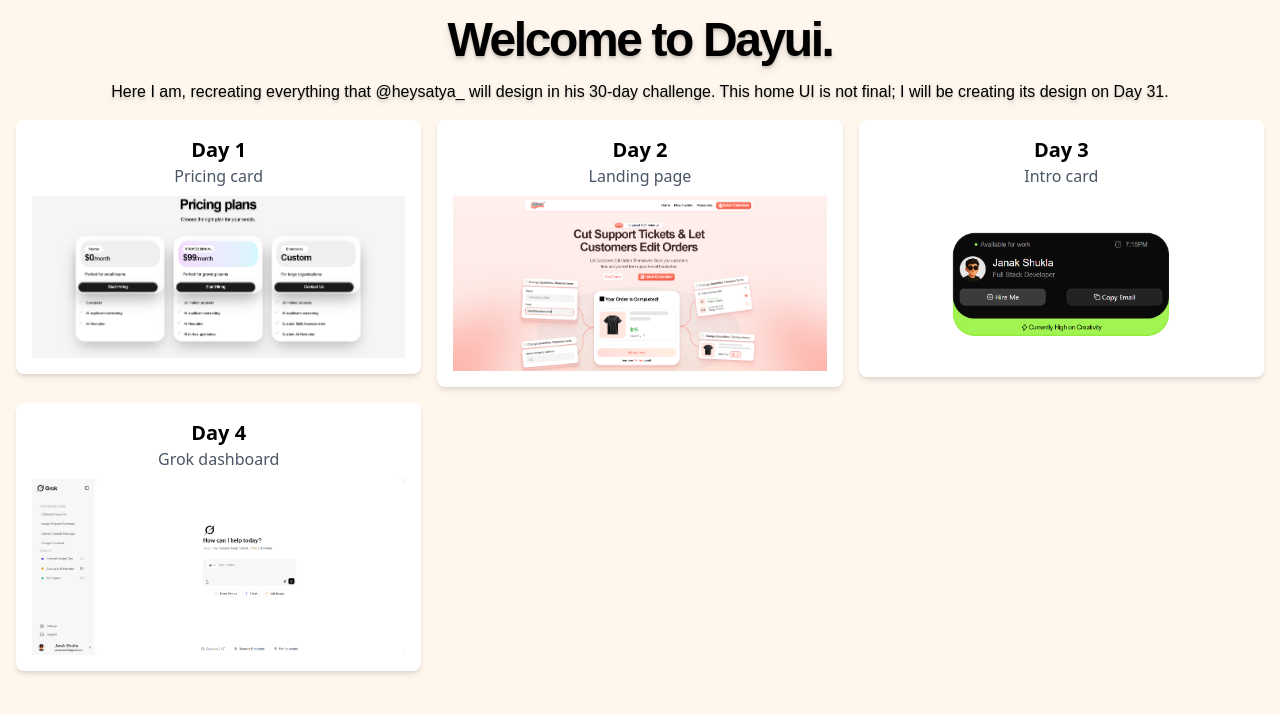
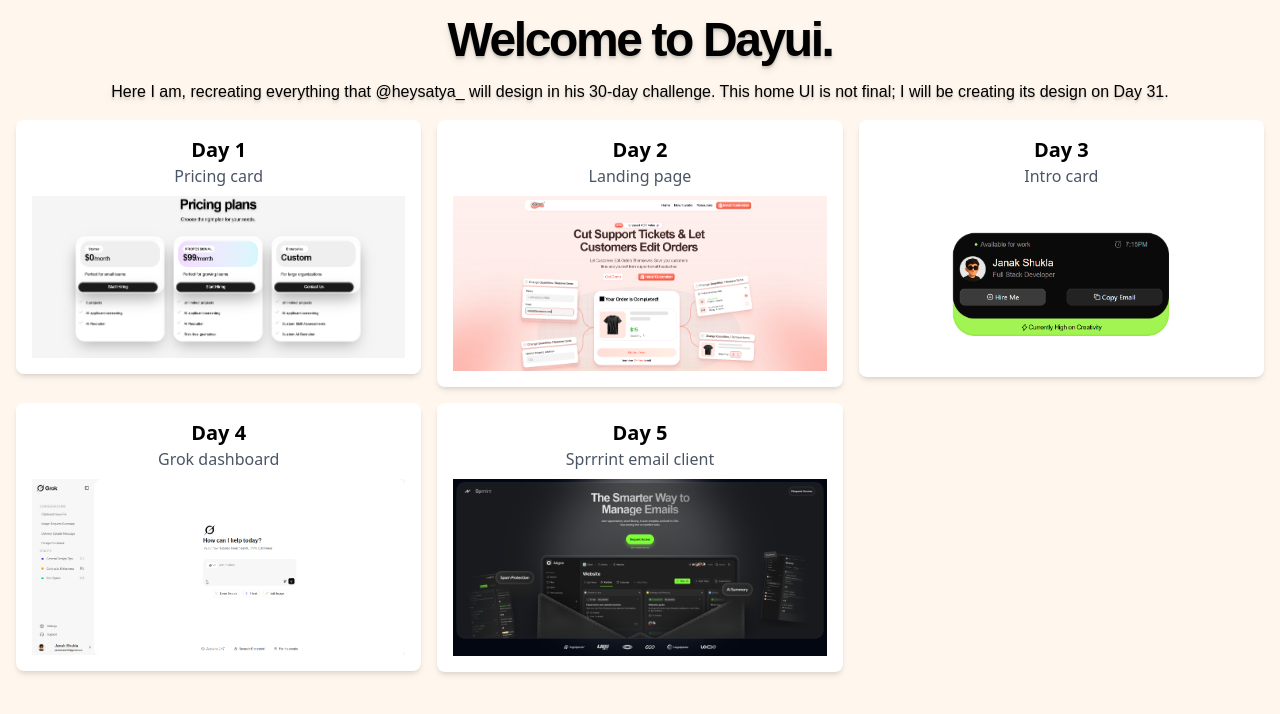
Before and after one commit to janakshukla/Dayui, a React (Vite) app: page / in a window 1280 px wide. Shown: the top 714 px of the page. Built offline with nearby package versions, Linux system fonts and the light colour scheme.

Commit message:
add: include Day 5 entry with title, description, and image in Home component

```diff
--- a/src/Pages/Home.tsx
+++ b/src/Pages/Home.tsx
@@ -3,6 +3,7 @@ import Day1 from "../assets/image.png"
 import Day2 from "../assets/day2/day2.png"
 import Day3 from "../assets/day3/day3.png";
 import Day4 from "../assets/day4/day4.png";
+import Day5 from "../assets/day5/day5.png";
 const Home = () => {
   const days = [
     {
@@ -32,7 +33,15 @@ const Home = () => {
       description: "Grok dashboard",
       image: Day4,
       link: "/day4",
+    },
+    {
+      day: 5,
+      title: "Day 5",
+      description: "Sprrrint email client",
+      image: Day5,
+      link: "/day5",
     }
+
   ];
 
   return (
```
Also changed, not shown: src/assets/day5/day5.png (added).
